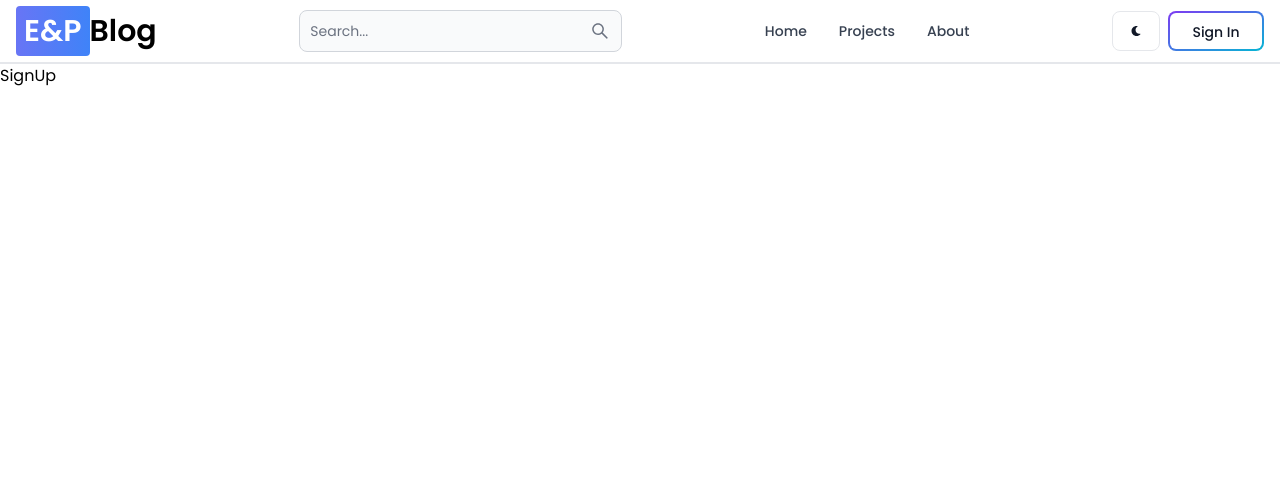
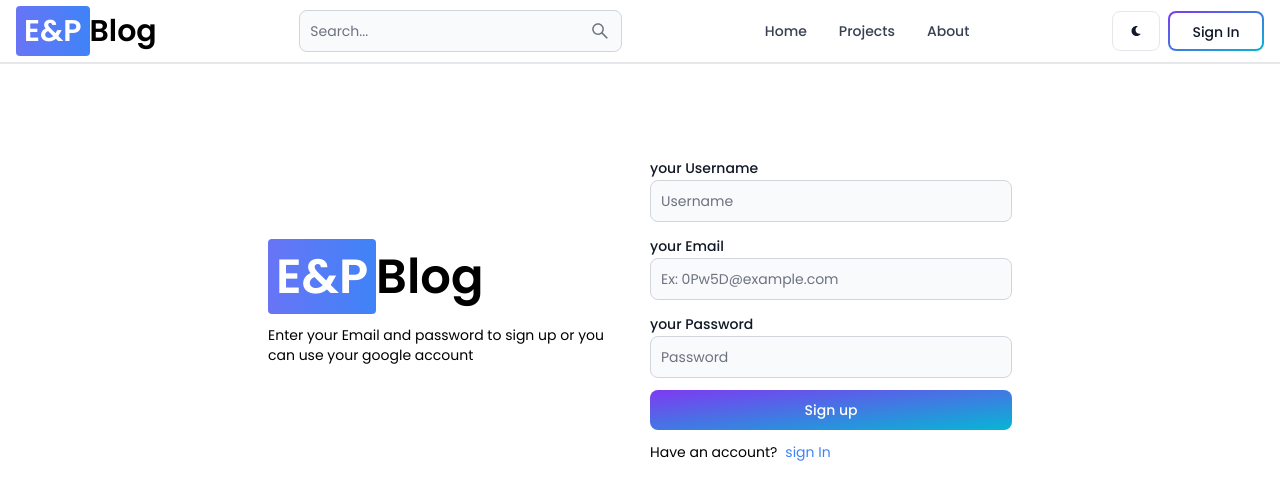
Before and after one commit to POURNASIRI/MERN-Application, a React (Vite) app in the folder client/: page /signup in a window 1280 px wide. Shown: the top 500 px of the page. Built offline with nearby package versions, Linux system fonts and the light colour scheme.

Commit message:
create signup page ui

```diff
--- a/client/src/pages/SignUp.jsx
+++ b/client/src/pages/SignUp.jsx
@@ -1,7 +1,57 @@
-import React from 'react'
+import {Button, Label, TextInput} from 'flowbite-react'
+import {Link} from 'react-router-dom'
 
 export default function SignUp() {
   return (
-    <div>SignUp</div>
+    <div className='min-h-screen mt-20'>
+        <div className='flex p-3 max-w-3xl flex-col mx-auto md:flex-row items-center gap-5'>
+            {/* left */}
+            <div className='flex-1'>
+            <div
+              className='
+              text-5xl font-bold dark:text-white'
+              to={"/"}>
+                  <span className='px-2 py-1 bg-gradient-to-r
+                  from-indigo-500 to-blue-500 text-white rounded'>E&P</span>
+                  Blog
+             </div>
+             <p className='dark:text-white mt-6 text-sm'>
+              Enter your Email and password to sign up or you can use your  google account
+             </p>
+            </div>
+            {/* right */}
+            <div className='flex-1'>
+              <form className='flex flex-col gap-3'>
+                <div>
+                <Label value='your Username' className='dark:text-white'/>
+                <TextInput type='text'
+                id='username'
+                placeholder='Username'/>
+                </div>
+                <div>
+                <Label value='your Email' className='dark:text-white'/>
+                <TextInput type='text'
+                id='email'
+                placeholder='Ex: 0Pw5D@example.com'/>
+                </div>
+                <div>
+                <Label value='your Password' className='dark:text-white'/>
+                <TextInput type='password'
+                id='password'
+                placeholder='Password'/>
+                </div>
+                <Button type='submit' gradientDuoTone={"purpleToBlue"}>
+                  Sign up
+                </Button>
+              </form>
+              <div className='flex gap-2 text-sm mt-3'>
+                <span>Have an account?</span>
+                <Link to={'/signin'} className='text-blue-500'>
+                  sign In
+                </Link>
+              </div>
+            </div>
+        </div>
+    </div>
   )
 }
```
Also changed, not shown: client/src/pages/SignIn.jsx (+4 -4 lines).
